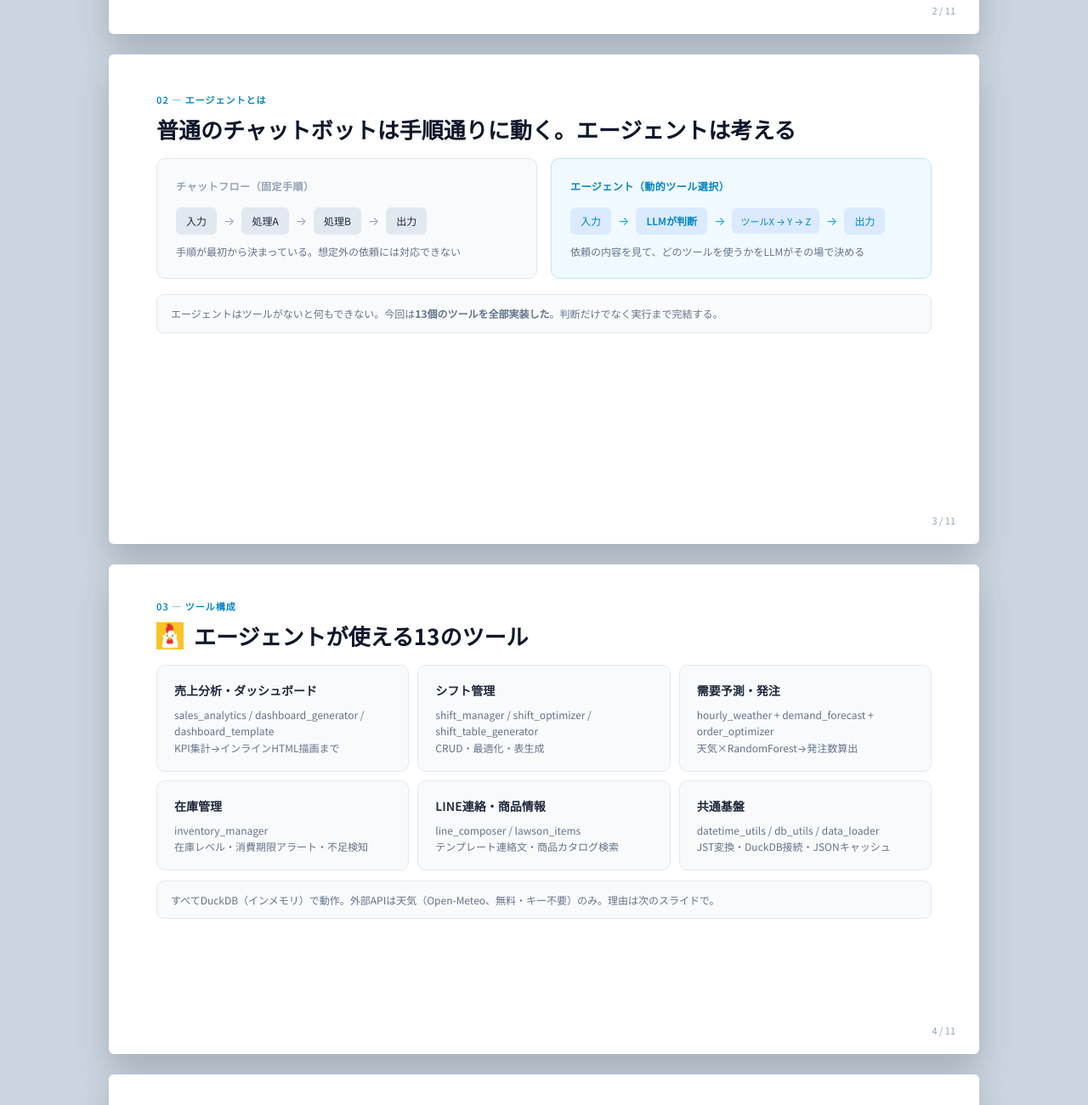
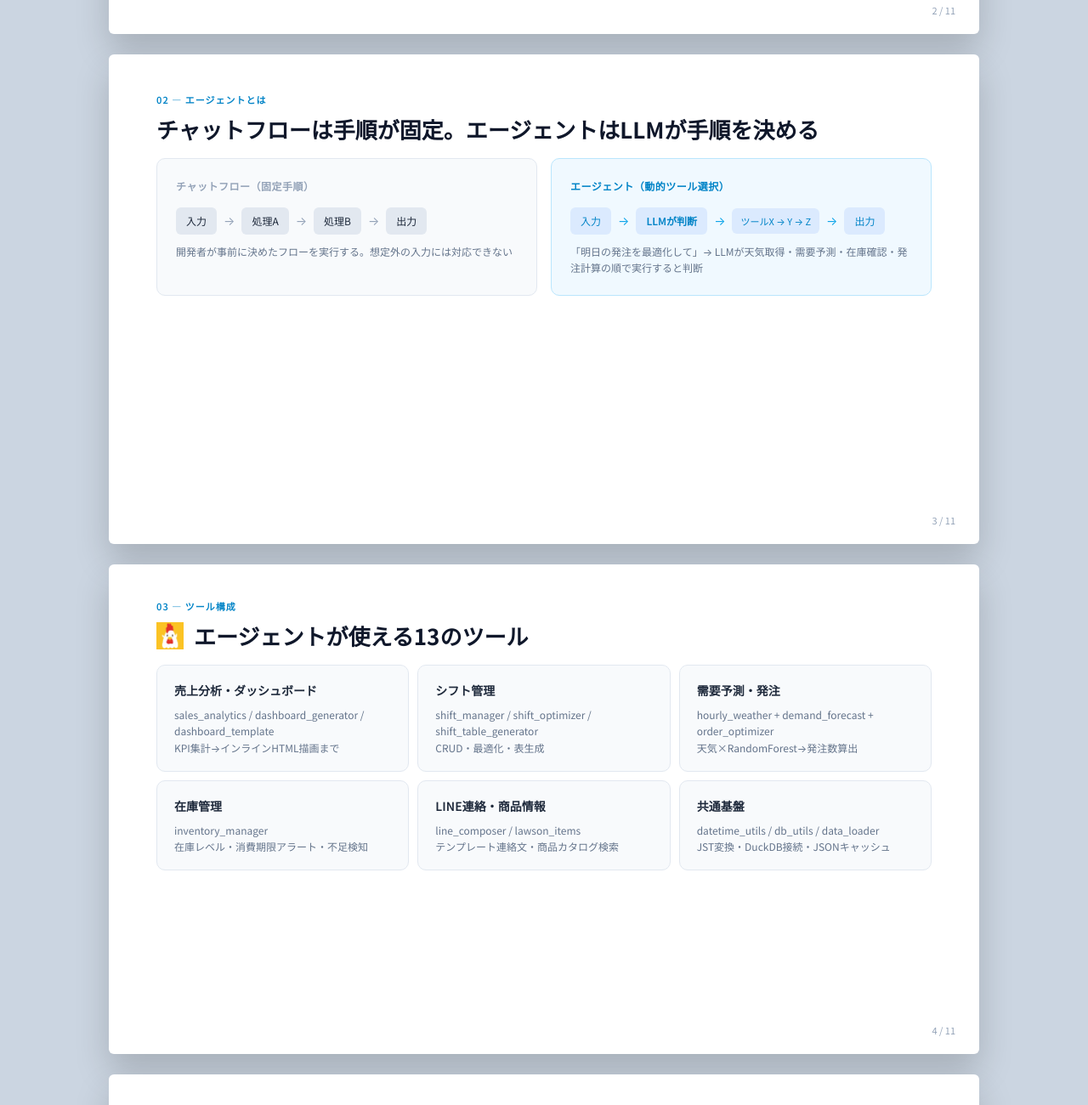
Before and after one commit to yoichiojima-2/dify-plugins, a website: page slide-deck/slide-deck-v2.html in a window 1280 px wide. Shown: the part 1160-2460 px from the top of the page at 85% size. Drawn offline with Linux system fonts and the light colour scheme; files whose address does not match are found by name.

Commit message:
slide-deck-v2: remove note boxes, tighten engineer tone, concrete examples

```diff
--- a/slide-deck/slide-deck-v2.html
+++ b/slide-deck/slide-deck-v2.html
@@ -106,7 +106,7 @@
 <!-- ===== 3. エージェントとは ===== -->
 <div class="slide" style="padding: 44px 56px;">
   <div class="sec">02 — エージェントとは</div>
-  <div class="h2">普通のチャットボットは手順通りに動く。エージェントは考える</div>
+  <div class="h2">チャットフローは手順が固定。エージェントはLLMが手順を決める</div>
 
   <div style="display: grid; grid-template-columns: 1fr 1fr; gap: 16px; margin-bottom: 18px;">
     <div style="background: var(--bg-alt); border: 1px solid var(--border); border-radius: 10px; padding: 22px;">
@@ -120,7 +120,7 @@
         <span style="color: var(--text-muted);">→</span>
         <div style="background: var(--border); border-radius: 6px; padding: 6px 12px; font-size: 12px;">出力</div>
       </div>
-      <div style="font-size: 12px; color: var(--text-light); line-height: 1.6; margin-top: 10px;">手順が最初から決まっている。想定外の依頼には対応できない</div>
+      <div style="font-size: 12px; color: var(--text-light); line-height: 1.6; margin-top: 10px;">開発者が事前に決めたフローを実行する。想定外の入力には対応できない</div>
     </div>
     <div style="background: #f0f9ff; border: 1px solid #bae6fd; border-radius: 10px; padding: 22px;">
       <div style="font-size: 12px; font-weight: 600; color: var(--blue-dark); letter-spacing: 0.5px; margin-bottom: 14px;">エージェント（動的ツール選択）</div>
@@ -133,12 +133,8 @@
         <span style="color: var(--blue);">→</span>
         <div style="background: #dbeafe; border-radius: 6px; padding: 6px 12px; font-size: 12px; color: var(--blue-dark);">出力</div>
       </div>
-      <div style="font-size: 12px; color: var(--text-light); line-height: 1.6; margin-top: 10px;">依頼の内容を見て、どのツールを使うかをLLMがその場で決める</div>
+      <div style="font-size: 12px; color: var(--text-light); line-height: 1.6; margin-top: 10px;">「明日の発注を最適化して」→ LLMが天気取得・需要予測・在庫確認・発注計算の順で実行すると判断</div>
     </div>
-  </div>
-
-  <div class="note">
-    エージェントはツールがないと何もできない。今回は<strong>13個のツールを全部実装した</strong>。判断だけでなく実行まで完結する。
   </div>
 
   <div class="pn">3 / 11</div>
@@ -179,10 +175,6 @@
     </div>
   </div>
 
-  <div class="note">
-    すべてDuckDB（インメモリ）で動作。外部APIは天気（Open-Meteo、無料・キー不要）のみ。理由は次のスライドで。
-  </div>
-
   <div class="pn">4 / 11</div>
 </div>
 
@@ -210,10 +202,6 @@
     </div>
   </div>
 
-  <div class="note">
-    制約が多いので設計の自由度は低い。その中で動くものを作るのが今回の課題。
-  </div>
-
   <div class="pn">5 / 11</div>
 </div>
 
@@ -233,7 +221,7 @@
         <div style="font-size: 12px; color: var(--text-light); padding: 8px 0; border-bottom: 1px solid var(--border);">② dashboard_generator → KPI集計</div>
         <div style="font-size: 12px; color: var(--text-light); padding: 8px 0;">③ dashboard_template → インラインHTML生成</div>
       </div>
-      <div class="note">ツールの組み合わせはエージェントが決定。固定パイプラインではない</div>
+      <div style="font-size: 11px; color: var(--text-muted); padding: 6px 0;">※ ツールの選択・順序はLLMが判断</div>
     </div>
     <div class="ph" style="flex: 1;">
       <div style="font-weight: 600;">実行結果のスクリーンショット</div>
@@ -259,7 +247,7 @@
         <div style="font-size: 12px; color: var(--text-light); padding: 8px 0; border-bottom: 1px solid var(--border);">③ inventory_manager → 現在庫と発注点を確認</div>
         <div style="font-size: 12px; color: var(--text-light); padding: 8px 0;">④ order_optimizer → 推奨発注数を算出</div>
       </div>
-      <div class="note">4ツール連鎖はエージェントの判断。依頼文を変えれば別の組み合わせになる</div>
+      <div style="font-size: 11px; color: var(--text-muted); padding: 6px 0;">※ ツールの選択・順序はLLMが判断</div>
     </div>
     <div class="ph" style="flex: 1;">
       <div style="font-weight: 600;">実行結果のスクリーンショット</div>
```
